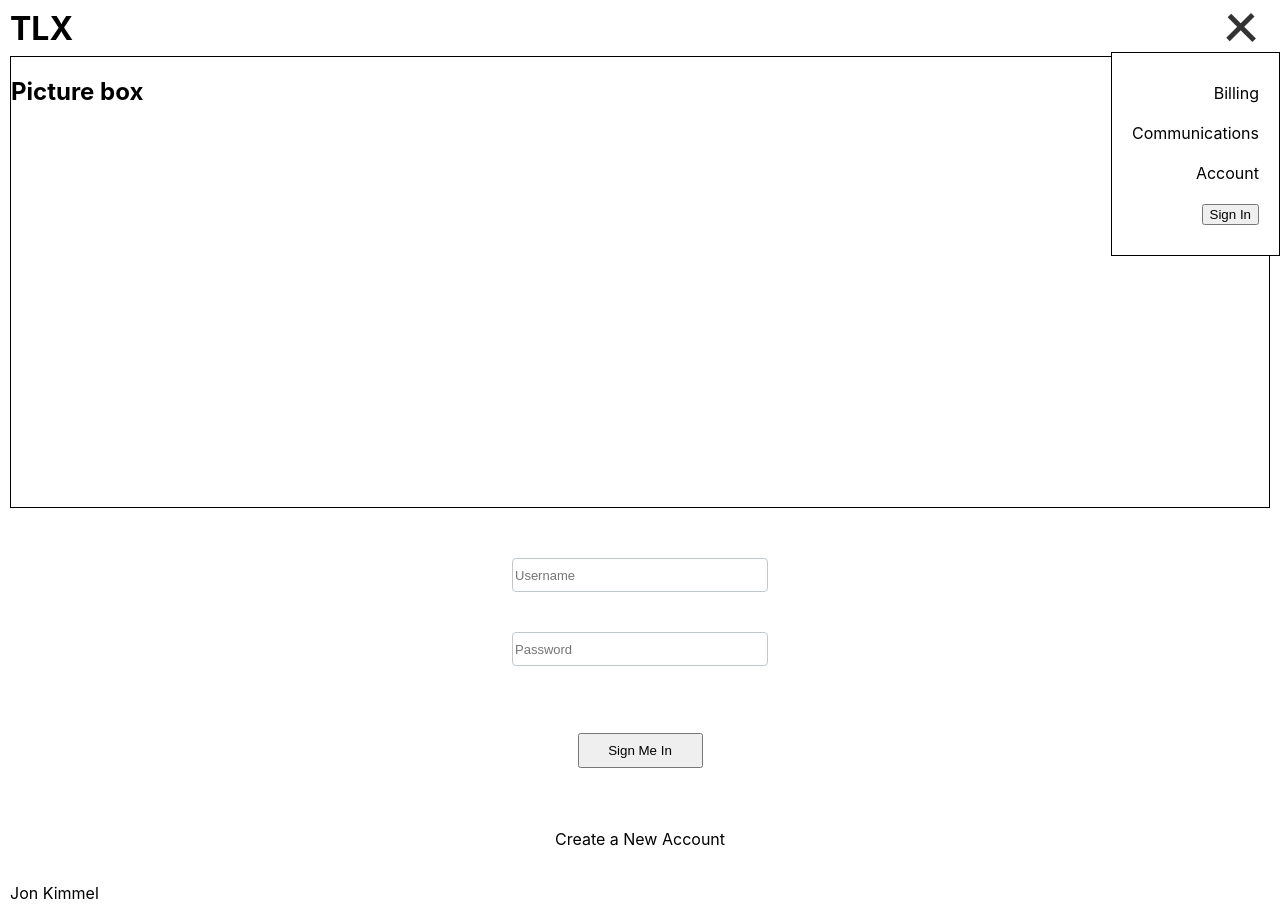
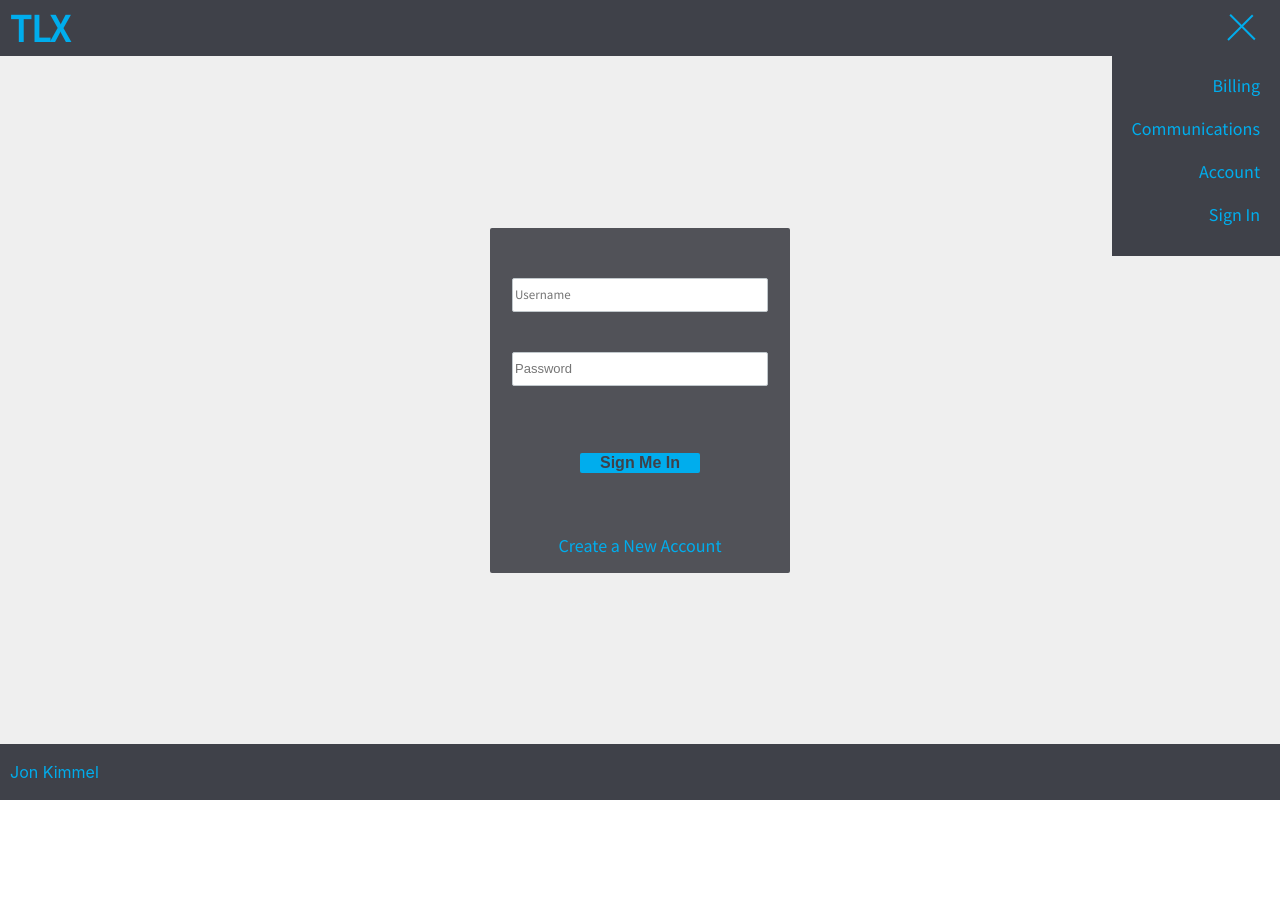
Before and after one commit to Jon-k-1232/TLX, a React (Create React App) app: page / in a window 1280 px wide. Both pictures are taken after a click on the element 1242 px from the left and 27 px from the top of the page. After the commit the page ends 800 px from the top, so only its background shows below. Built offline with nearby package versions, Linux system fonts and the light colour scheme.

Commit message:
css start

```diff
--- a/src/Components/Footer/Footer.css
+++ b/src/Components/Footer/Footer.css
@@ -2,8 +2,10 @@ footer {
   height: 7vh;
   align-items: center;
   display: flex;
+  background: #3f4149;
 }
 
 footer p {
   margin: 10px;
+  color: #00aded;
 }
--- a/src/Components/Header/Header.css
+++ b/src/Components/Header/Header.css
@@ -1,18 +1,23 @@
+
+
 header {
   display: inline-flex;
   justify-content: space-between;
   align-items: center;
   width: 100%;
   height: 7vh;
+  background: #3f4149;
+  font-family: 'Source Sans Pro', sans-serif;
 }
 
 header h1 {
   margin-left: 10px;
+  font-size: 39px;
 }
 
 header h1 a {
   text-decoration: none;
-  color: black;
+  color: #00aded;
 }
 
 .menuItems {
@@ -28,15 +33,17 @@ header h1 a {
   text-align: right;
   position: absolute;
   right: 0px;
-  bottom: -244px;
-  border: 1px solid black;
   padding: 20px;
-  background: white;
+  background: #3f4149;
   z-index: 1;
 }
 
 .menuItems li {
   margin: 10px 0;
+}
+
+#logButtonMenu{
+  margin: 0;
 }
 
 .topNav {
@@ -45,7 +52,8 @@ header h1 a {
 
 .menuItems a {
   text-decoration: none;
-  color: black;
+  font-size: 18px;
+  color: #00aded;
 }
 
 .menuItems a:hover {
@@ -71,10 +79,10 @@ header h1 a {
 .bar2,
 .bar3 {
   width: 35px;
-  height: 5px;
-  background-color: #333;
-  margin: 6px 0;
-  transition: 0.4s;
+  height: 2px;
+  background-color: #00aded;
+  margin: 8px 0;
+  transition: 0.6s;
 }
 
 /* Rotate first bar */
@@ -91,5 +99,5 @@ header h1 a {
 /* Rotate last bar */
 .change .bar3 {
   -webkit-transform: rotate(45deg) translate(-8px, -8px);
-  transform: rotate(45deg) translate(-8px, -7px);
+  transform: rotate(45deg) translate(-7px, -7px);
 }
--- a/src/Components/Header/Header.js
+++ b/src/Components/Header/Header.js
@@ -72,15 +72,15 @@ export default class Header extends React.Component {
             */}
             {this.context.loggedIn === true ? (
               <li>
-                <button onClick={this.handleLogOut}>
+                <p id='logButtonMenu' onClick={this.handleLogOut}>
                   <Link to="/">Logout</Link>
-                </button>
+                </p>
               </li>
             ) : (
               <li>
-                <button>
+                <p id="logButtonMenu">
                   <Link to="/">Sign In</Link>
-                </button>
+                </p>
               </li>
             )}
           </ol>
--- a/src/Components/Register/Register.css
+++ b/src/Components/Register/Register.css
@@ -3,11 +3,19 @@
   display: flex;
   flex-direction: column;
   justify-content: center;
+  background: #efefef;
+  font-family: 'Source Sans Pro', sans-serif;
 }
 
 .RegisterPage h2 {
   text-align: center;
   margin: 0px 0px 50px 0px;
+}
+
+.regForm{
+  display: flex;
+  flex-direction: column;
+  align-self: center;
 }
 
 .newRegUserName label,
@@ -21,7 +29,8 @@
 .newRegPhone label,
 .newRegRegisterAs label,
 .newManagerList label{
-  width: 150px;
+  margin-left: 10px;
+  width: 140px;
 }
 
 .newRegUserName,
@@ -37,7 +46,8 @@
 .newManagerList{
   display: inline-flex;
   align-items: baseline;
-  margin: 10px;
+  width: 100%;
+
 }
 
 .newRegUserName div input,
@@ -51,11 +61,12 @@
 .newRegPhone div input,
 .newRegRegisterAs div input,
 .newManagerList div input{
-  width: 200px;
+  width: 180px;
   border: 1px solid #c1c8cc;
   border-radius: 4px;
   font-size: 13px;
   color: #333;
+  margin-right: 10px;
 }
 
 .buttonContainer {
@@ -69,3 +80,14 @@
   font-size: 13px;
   color: #333;
 }
+
+#newRegSubmit{
+  width: 150px;
+  margin: 15px;
+  border-radius: 2px;
+  border: #00aded;
+  font-size: 16px;
+  font-weight: 600;
+  background-color: #00aded;
+  color: #3f4149;
+}
--- a/src/Components/Register/Register.js
+++ b/src/Components/Register/Register.js
@@ -159,7 +159,7 @@ export default class Register extends React.Component {
       <main className="RegisterPage">
         <h2>Create a TLX Account</h2>
 
-        <form onSubmit={(e) => this.submit(e)}>
+        <form className='regForm' onSubmit={(e) => this.submit(e)}>
           <div className="newRegUserName">
             <label>Log In E-mail:</label>
             <div>
--- a/src/Components/SignIn/SignIn.css
+++ b/src/Components/SignIn/SignIn.css
@@ -1,22 +1,23 @@
+@import url('https://fonts.googleapis.com/css2?family=Source+Sans+Pro&display=swap');
+
 .signInPage {
   min-height: 86vh;
   display: flex;
   flex-direction: column;
   justify-content: center;
-}
-
-#homePicture {
-  border: 1px solid black;
-  height: 450px;
-  margin: 0px 10px 0px 10px;
+  align-items: center;
+  background: #efefef; /*    background: #67d8b2c7;  */
+  font-family: 'Source Sans Pro', sans-serif;
 }
 
 .signContainer {
-  width: 100%;
   display: flex;
   justify-content: center;
   flex-direction: column;
   align-items: center;
+  background: #515258;
+  border-radius: 2px; /*     border-radius: 10px; */
+  width: 300px;
 }
 
 .signInForm {
@@ -34,14 +35,24 @@
   width: 250px;
 }
 
+input[type="text"] {
+  font-family: 'Source Sans Pro', sans-serif;
+}
+
 #signInButton {
-  width: 125px;
-  height: 35px;
+  width: 120px;
   margin: 15px;
+  border-radius: 2px;
+  border: #00aded;
+  font-size: 16px;
+  font-weight: 600;
+  background-color: #00aded;
+  color: #3f4149;
 }
 
 #signInNewUser a {
   text-decoration: none;
+  font-size: 18px;
 }
 
 form input,
@@ -49,14 +60,14 @@ form select,
 form textarea {
   margin: 5px;
   border: 1px solid #c1c8cc;
-  border-radius: 4px;
+  border-radius: 2px;
   font-size: 13px;
   color: #333;
 }
 
 a {
   text-decoration: none;
-  color: black;
+  color: #00aded;
 }
 
 button:hover {
--- a/src/Components/SignIn/SignIn.js
+++ b/src/Components/SignIn/SignIn.js
@@ -50,9 +50,6 @@ export default class SignIn extends React.Component {
   render() {
     return (
       <main className="signInPage">
-        <div id="homePicture">
-          <h2>Picture box</h2>
-        </div>
 
         <div className="signContainer">
           <form className="signInForm" onSubmit={(e) => this.submit(e)}>
```
